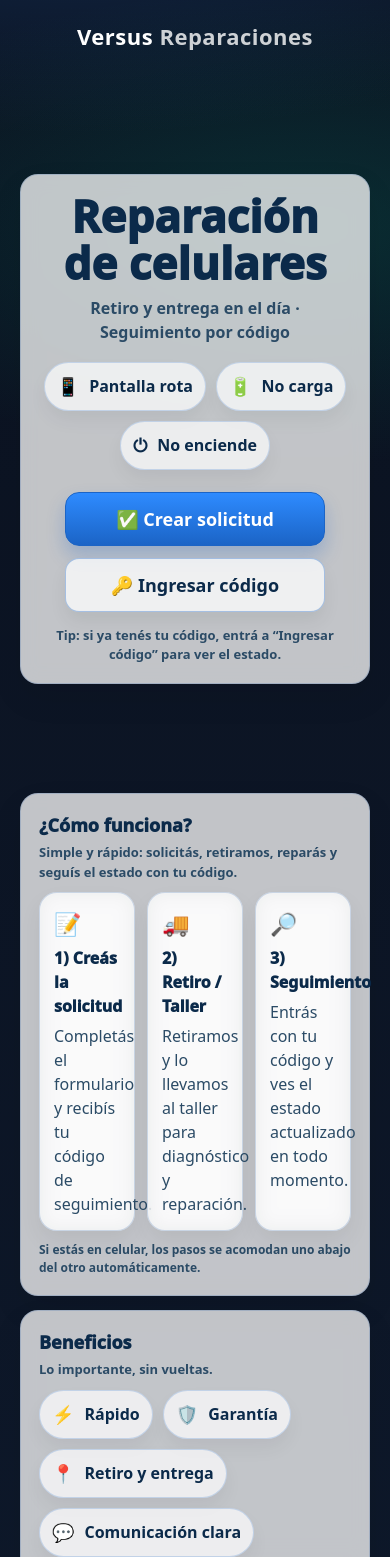
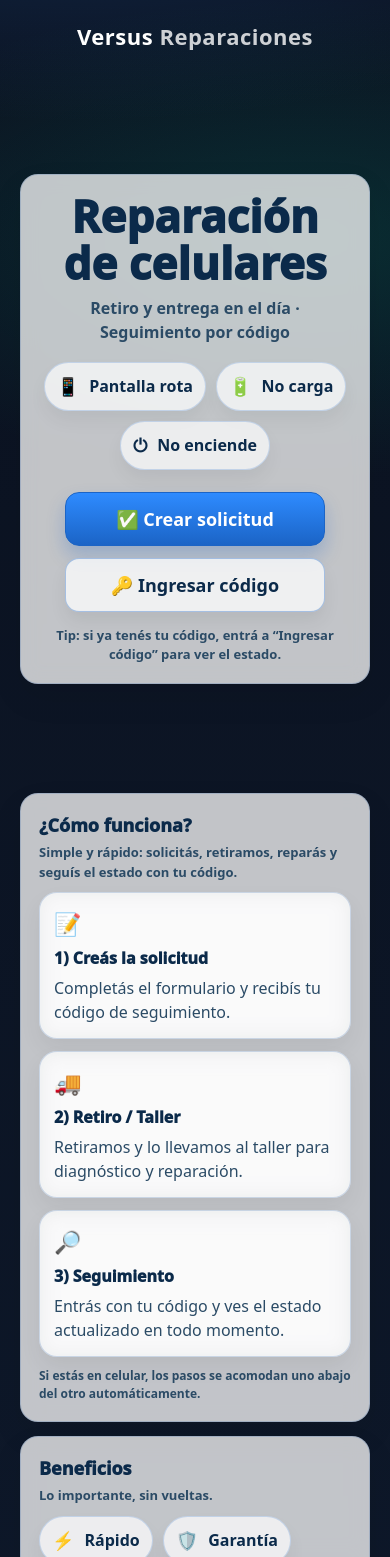
Before and after one commit to Faustortiz/versusFrontend, a React (Vite) app: page / in a window 390 px wide. Shown: the top 1557 px of the page. Built offline with nearby package versions, Linux system fonts and the light colour scheme; no server answers.

Commit message:
Fixed footer on mobile responsive

```diff
--- a/src/pages/LandingPage.jsx
+++ b/src/pages/LandingPage.jsx
@@ -166,8 +166,9 @@ export default function LandingPage() {
           <div
             style={{
               display: "grid",
-              gridTemplateColumns: "repeat(3, minmax(0, 1fr))",
+              gridTemplateColumns: "repeat(auto-fit, minmax(260px, 1fr))",
               gap: 12,
+              alignItems: "stretch",
             }}
           >
             <TechCard
```
